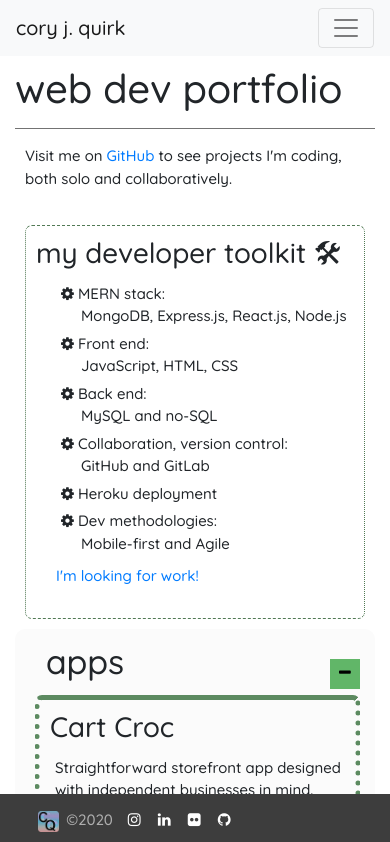
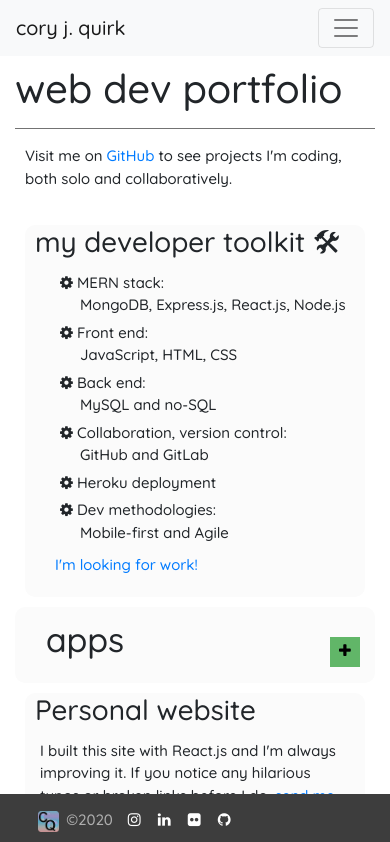
Before and after one commit to coryjquirk/portfolio, a React (Create React App) app in the folder client/: page / in a window 390 px wide. Shown: the top 842 px of the page. Built offline with nearby package versions, Linux system fonts and the light colour scheme.

Commit message:
portfolio mobile resp, styling

```diff
--- a/client/src/components/BandcampCard/index.js
+++ b/client/src/components/BandcampCard/index.js
@@ -2,19 +2,9 @@ import React, { useState, useEffect } from "react";
 import "./style.css";
 
 function BandcampCard(props) {
-  const [fictionMode, setFictionMode] = React.useState(true);
-  const [nonfictionMode, setNonfictionMode] = React.useState(false);
-  function setFiction() {
-    setFictionMode(true);
-    setNonfictionMode(false);
-  }
-  function setNonfiction() {
-    setNonfictionMode(true);
-    setFictionMode(false);
-  }
   return (
     <div class="meat">
-      <div id="noiseMusic">
+      <div>
         <p class="soundcaption">
           In group improvisation with{" "}
           <a href="https://watershedgroup.bandcamp.com/"  target="_blank">Watershed Group</a>, we
--- a/client/src/components/BandcampCard/style.css
+++ b/client/src/components/BandcampCard/style.css
@@ -4,7 +4,7 @@
     border-radius: 5px;
     padding: 10px;
     background-color: #f3f9fc;
-
+    width: 380px;
 }
 .soundcaption{
     -webkit-transition-duration: 2s; /* Safari */
--- a/client/src/components/Contact/index.js
+++ b/client/src/components/Contact/index.js
@@ -2,7 +2,7 @@ import React from "react";
 import "./style.css";
 import Resume from "./cory-quirk-dec2020resume.pdf";
 
-function Contact(props) {
+function Contact() {
   return (
     <div id="contact">
       <h1 class="xxlarge">contact me</h1>
--- a/client/src/components/Portfolio/index.js
+++ b/client/src/components/Portfolio/index.js
@@ -7,7 +7,7 @@ import cartcroc from "./Images/cartcroc.gif";
 import whatscooking from "./Images/whatscooking.gif";
 
 function Portfolio() {
-  const [opened, openApps] = React.useState(true);
+  const [opened, openApps] = React.useState(false);
   function revealApps() {
     openApps(true);
   }
@@ -42,26 +42,34 @@ function Portfolio() {
           <p id="toolkit" class="fa-ul">
             <li>
               <i class="fa fa-cog"></i> MERN stack:
-              <li>MongoDB, Express.js, React.js, Node.js</li>
+              <span id="desktopToolbox">
+                {" "}
+                MongoDB, Express.js, React.js, Node.js
+              </span>
+              <li id="mobileToolbox">MongoDB, Express.js, React.js, Node.js</li>
             </li>
             <li>
-              <i class="fa fa-cog"></i> Front end: <li>JavaScript, HTML, CSS</li>
+              <i class="fa fa-cog"></i> Front end:{" "}
+              <span id="desktopToolbox"> JavaScript, HTML, CSS</span>
+              <li id="mobileToolbox">JavaScript, HTML, CSS</li>
             </li>
             <li>
-              <i class="fa fa-cog"></i> Back end: <li>MySQL and no-SQL</li>
+              <i class="fa fa-cog"></i> Back end:{" "}
+              <span id="desktopToolbox"> MySQL and no-SQL</span>
+              <li id="mobileToolbox">MySQL and no-SQL</li>
             </li>
             <li>
-              <i class="fa fa-cog"></i> Collaboration, version
-              control:
-              <li>GitHub and GitLab</li>
+              <i class="fa fa-cog"></i> Collaboration, version control:
+              <span id="desktopToolbox"> GitHub and GitLab</span>
+              <li id="mobileToolbox">GitHub and GitLab</li>
             </li>
             <li>
               <i class="fa fa-cog"></i> Heroku deployment
             </li>
             <li>
               <i class="fa fa-cog"></i> Dev methodologies:
-              <li>Mobile-first and Agile
-              </li>
+              <span id="desktopToolbox"> Mobile-first and Agile</span>
+              <li id="mobileToolbox">Mobile-first and Agile</li>
             </li>
             <p>
               <a href="contact">I'm looking for work!</a>
@@ -361,7 +369,7 @@ function Portfolio() {
             </div>
           )}
         </div>
-        <div id="portfolioItem">
+        <div id="devToolkit">
           <h3>Personal website</h3>
           <p>
             I built this site with React.js and I'm always improving it. If you
--- a/client/src/components/Portfolio/style.css
+++ b/client/src/components/Portfolio/style.css
@@ -46,13 +46,19 @@
     margin:10px;
 }
 #devToolkit{
-    border: 1px;
-    border-style: dashed dotted dashed dotted;
-    border-color: hsl(125, 20%,40%);
-    border-radius: 7px;
+    background-color: rgb(251, 251, 251);
+    border-radius: 10px;
     margin:10px;
     max-width: 530px;
 }
+
+#mobileToolbox{
+    display: none;
+}
+#desktopToolbox{
+    display: inline;
+}
+
 #portfolioItem p, #devToolkit p{
     margin: 0px 10px 10px 10px;
     padding: 5px 5px 5px 5px;
@@ -62,7 +68,7 @@
 }
 #toolkit li{
     padding: 0px 0px 0px 20px;
-    z-index: -1;
+    z-index: 0;
     margin: 0px 0px 5px 0px;
 }
 .appLink{
@@ -82,3 +88,11 @@ margin: 5px 0px 10px 0px
         max-width: 80%;
     }
 }
+@media screen and (max-width: 600px) {
+    #mobileToolbox{
+        display: block;
+    }
+    #desktopToolbox{
+        display:none;
+    }
+}
```
Also changed, not shown: client/src/components/Footer/index.js (+21 -11 lines), client/src/components/SoundEthCard/index.js (+29 -6 lines), 1 other file (tests, documents, lock files or other folders).
